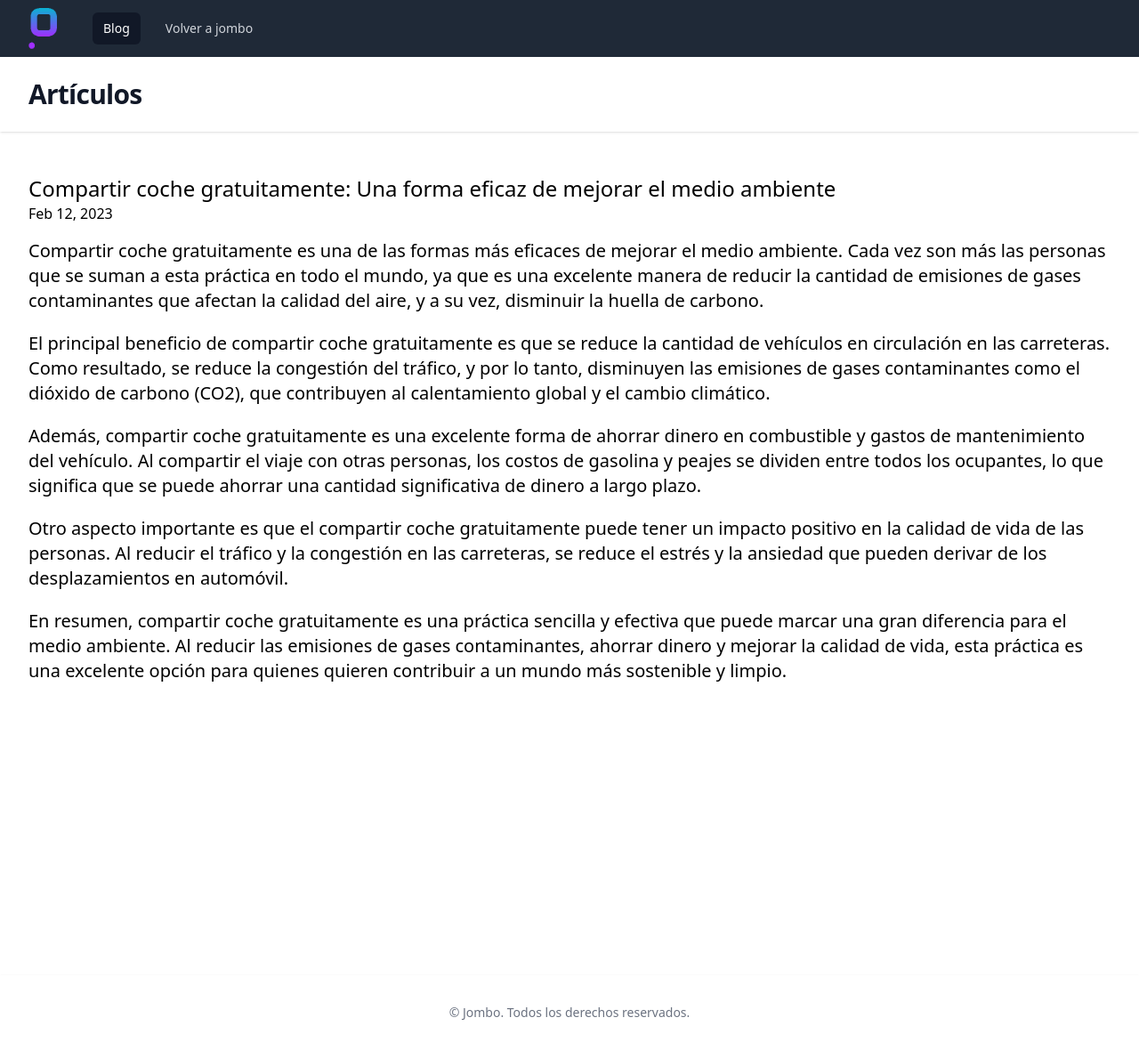
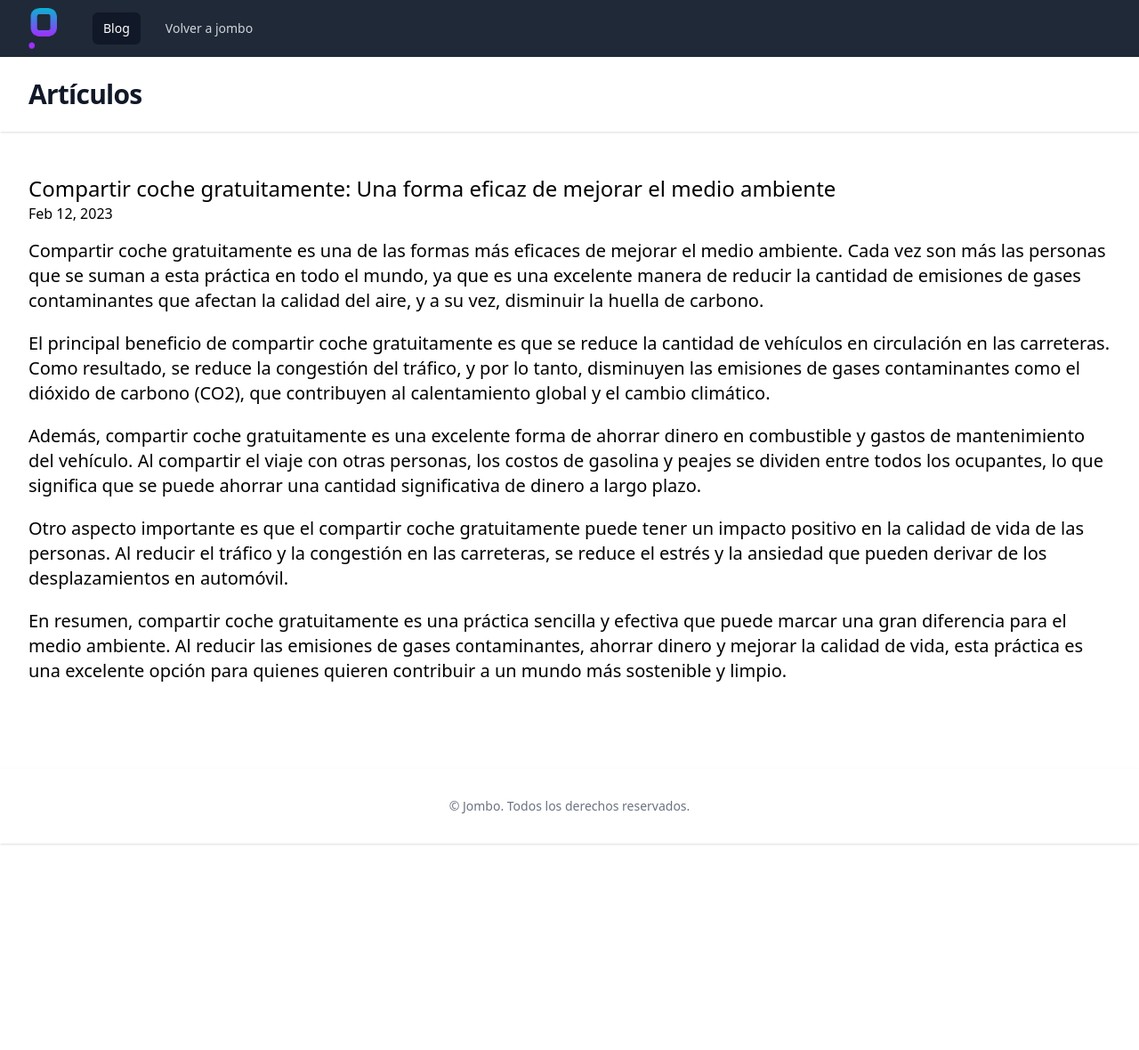
Before and after one commit to aiw3ndil/jombo_blog, a Jekyll site: the page built from index.markdown, in a window 1280 px wide. Shown: the whole page at 89% size. Built offline with Jekyll 4.4.1, drawn with Linux system fonts in a browser that asks for light colours; nearby versions of some CDN libraries; after the commit the page ends 948 px from its top, so only the background shows below that.

Commit message:
footer fix

```diff
--- a/_layouts/default.html
+++ b/_layouts/default.html
@@ -35,7 +35,7 @@
       <main>
         <div class="mx-auto max-w-7xl py-6 sm:px-6 lg:px-8">
           <!-- Replace with your content -->
-          <div class="h-screen px-4 py-6 sm:px-0">
+          <div class="h-full px-4 py-6 sm:px-0">
             {{ content }}
           </div>
           <!-- /End replace -->
```
